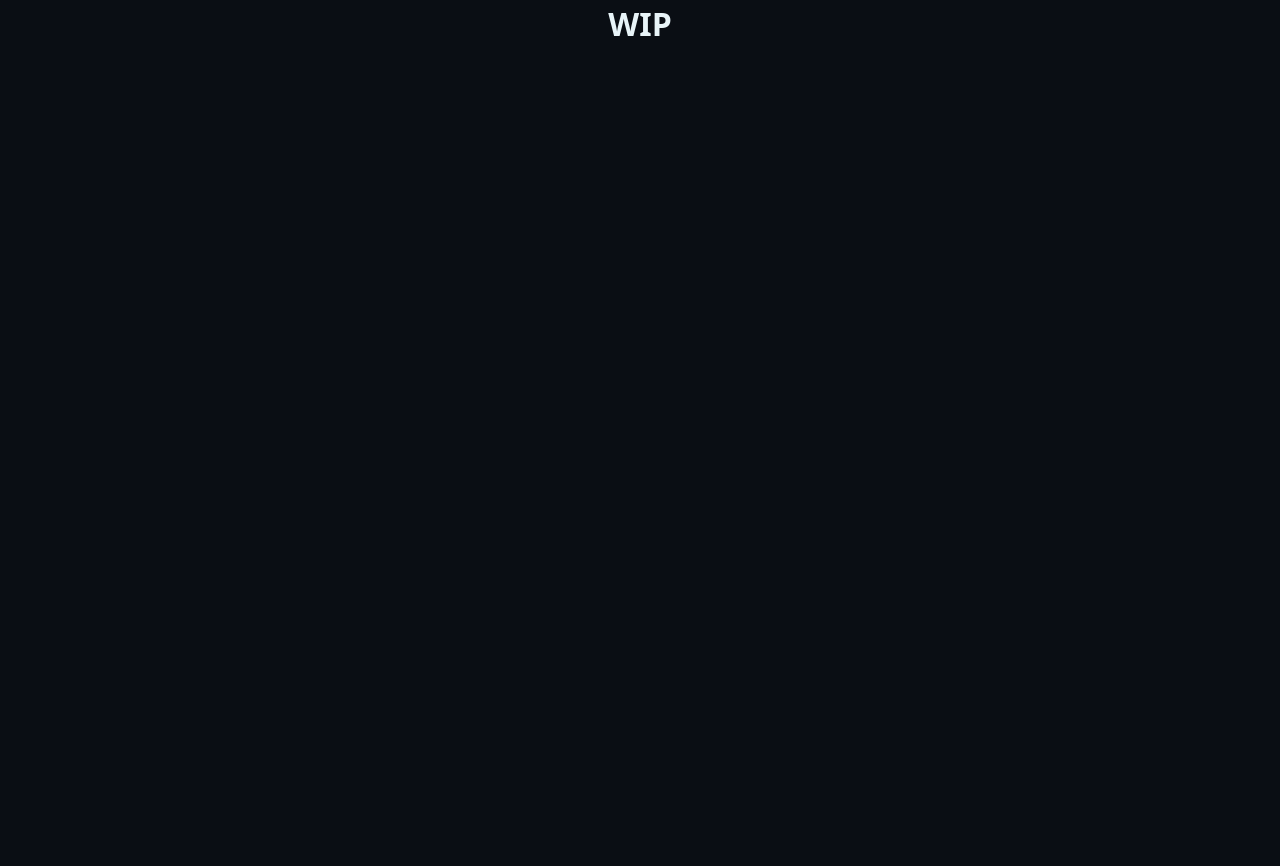
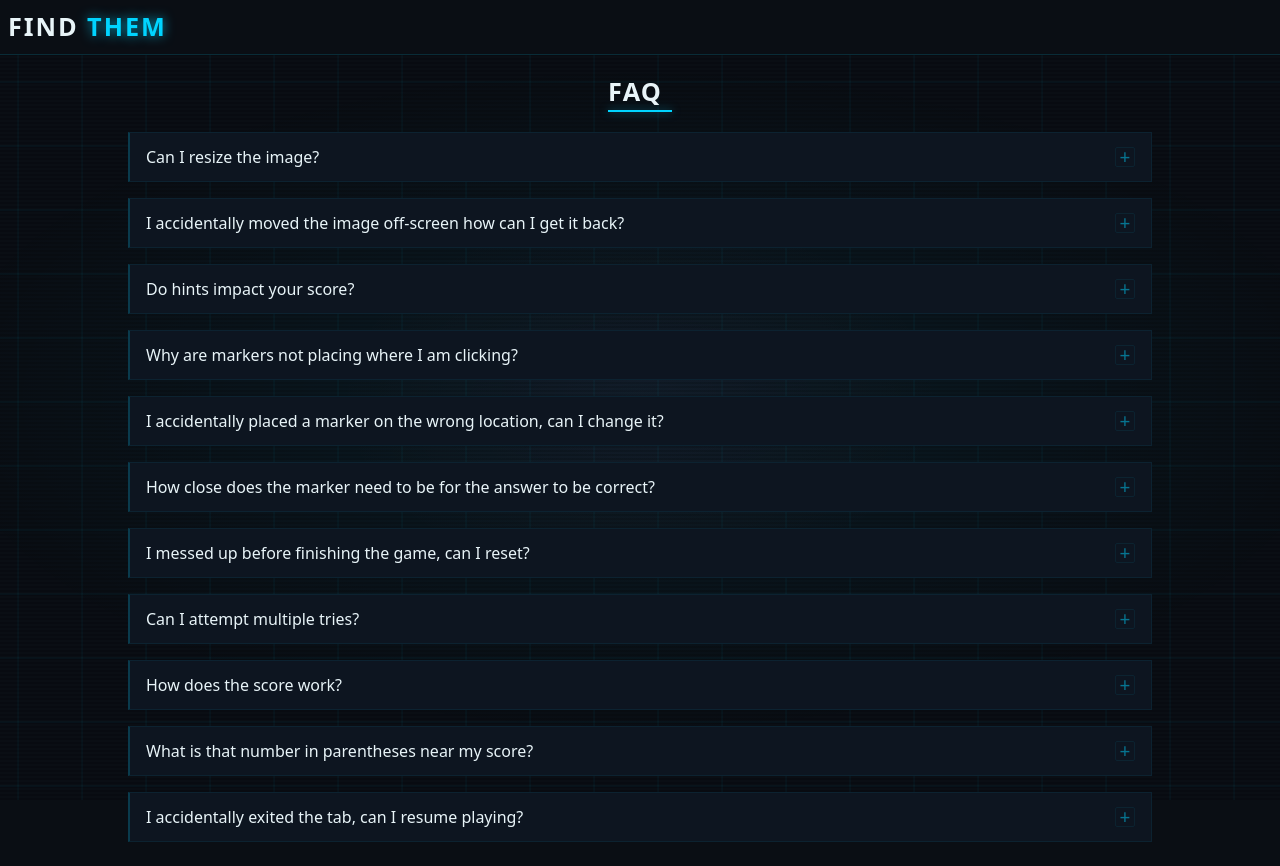
Before and after one commit to Dur4nt3/waldo_project_front, a React (Vite) app: page /faq in a window 1280 px wide. Before the commit this address had no page. Before the commit the page ends 800 px from the top, so only its background shows below. Built offline with nearby package versions, Linux system fonts and the light colour scheme; a web font is replaced by a local one.

Commit message:
Add Rules and FAQ

```diff
--- a/src/modules/routes/faq/FAQ.jsx
+++ b/src/modules/routes/faq/FAQ.jsx
@@ -1,9 +1,20 @@
 import BackgroundDecor from '../root/BackgroundDecor';
 import PageHeaderGeneric from '../root/PageHeaderGeneric';
 import FAQMain from './FAQMain';
+import RulesHeading from '../rules/RulesHeading';
+import FAQAccordion from './FAQAccordion';
 
 import FAQs from '../../utilities/FAQs';
 
 export default function FAQ() {
-    return <></>;
+    return (
+        <>
+            <BackgroundDecor />
+            <PageHeaderGeneric />
+            <FAQMain>
+                <RulesHeading headingText1='FAQ' />
+                <FAQAccordion faqs={FAQs} />
+            </FAQMain>
+        </>
+    );
 }
--- /dev/null
+++ b/src/modules/routes/faq/FAQAccordion.jsx
@@ -0,0 +1,27 @@
+import { Accordion } from '@mantine/core';
+
+import './stylesheets/FAQAccordion.css';
+
+export default function FAQAccordion({ faqs }) {
+    return (
+        <Accordion
+            radius={0}
+            variant='separated'
+            classNames={{
+                root: 'faq-accordion',
+                item: 'faq-accordion-item',
+                control: 'faq-accordion-control',
+                panel: 'faq-accordion-panel',
+                content: 'faq-accordion-content'
+            }}
+            chevron={<i className='faq-accordion-chevron'>+</i>}
+        >
+            {faqs.map((faq) => (
+                <Accordion.Item key={faq.question} value={faq.question}>
+                    <Accordion.Control>{faq.question}</Accordion.Control>
+                    <Accordion.Panel>{faq.answer}</Accordion.Panel>
+                </Accordion.Item>
+            ))}
+        </Accordion>
+    );
+}
--- /dev/null
+++ b/src/modules/routes/faq/stylesheets/FAQAccordion.css
@@ -0,0 +1,98 @@
+.faq-accordion {
+    width: 17.5rem;
+}
+
+.faq-accordion-item {
+    background-color: var(--misc-interactable-color);
+    border: 1px solid var(--primary-extremely-low-opacity);
+    border-left: 2px solid var(--primary-very-low-opacity);
+}
+
+.faq-accordion-item[data-active='true'] {
+    background-color: var(--misc-interactable-color);
+    border: 1px solid var(--primary-extremely-low-opacity);
+    border-left: 2px solid var(--primary-color);
+}
+
+.faq-accordion-chevron {
+    font-size: var(--fs-base);
+    font-style: normal;
+    color: var(--primary-half-opacity);
+
+    width: 20px;
+    height: 20px;
+
+    border: 1px solid var(--primary-extremely-low-opacity);
+    border-radius: 2px;
+
+    display: flex;
+    align-items: center;
+    justify-content: center;
+
+    transition: 0.2s;
+}
+
+.faq-accordion-item[data-active='true'] .faq-accordion-chevron {
+    background-color: var(--primary-extremely-low-opacity);
+    color: var(--primary-color);
+    transform: rotate(45deg);
+}
+
+.faq-accordion-control {
+    color: var(--light-text);
+
+    transition: 0.2s;
+}
+
+.faq-accordion-control:focus {
+    outline-color: var(--primary-color);
+}
+
+.faq-accordion-control:hover {
+    background-color: var(--primary-extremely-low-opacity);
+}
+
+.faq-accordion-item[data-active='true'] .faq-accordion-control {
+    color: var(--primary-color);
+}
+
+.faq-accordion-panel {
+    padding: 0 1rem 0.35rem 1rem;
+
+    font-size: var(--fs-sm);
+    border-top: 1px solid transparent;
+}
+
+.faq-accordion-content {
+    padding: 0;
+    padding-top: 0.35rem;
+    border-top: 1px solid var(--primary-extremely-low-opacity);
+}
+
+@media (min-width: 40rem) {
+    .faq-accordion {
+        width: 35rem;
+    }
+
+    .faq-accordion-panel {
+        font-size: var(--fs-base);
+    }
+}
+
+@media (min-width: 48rem) {
+    .faq-accordion {
+        width: 40rem;
+    }
+}
+
+@media (min-width: 64rem) {
+    .faq-accordion {
+        width: 48rem;
+    }
+}
+
+@media (min-width: 80rem) {
+    .faq-accordion {
+        width: 64rem;
+    }
+}
--- a/src/modules/routes/rules/stylesheets/RuleCard.css
+++ b/src/modules/routes/rules/stylesheets/RuleCard.css
@@ -15,10 +15,12 @@
 }
 
 .rule-card .rule-description {
+    max-width: 45ch;
+
     font-size: var(--fs-sm);
     font-weight: 400;
     letter-spacing: 0.03rem;
-    color: var(--light-subtext-sharper);
+    color: var(--light-text);
     line-height: 1.55;
     margin-top: 0.5rem;
 }
--- a/src/modules/routes/rules/stylesheets/RulesContainer.css
+++ b/src/modules/routes/rules/stylesheets/RulesContainer.css
@@ -1,6 +1,8 @@
 .rules-container {
-    display: flex;
-    flex-direction: column;
+    max-width: max-content;
+
+    display: grid;
+    grid-template-columns: 1fr;
     gap: 0.75rem;
 }
 
--- a/src/modules/routes/rules/stylesheets/RulesMain.css
+++ b/src/modules/routes/rules/stylesheets/RulesMain.css
@@ -2,8 +2,12 @@
 .faq-main {
     width: 100%;
     flex-grow: 1;
-    margin-top: 1rem;
+    margin: 1rem 0;
     z-index: 2;
 
     padding: 0.5rem;
+
+    display: flex;
+    flex-direction: column;
+    align-items: center;
 }
--- a/src/modules/utilities/FAQs.js
+++ b/src/modules/utilities/FAQs.js
@@ -1,12 +1,50 @@
 import FAQ from './classes/FAQ';
 
 const FAQs = [
-    new FAQ('Question 1', 'Answer 1'),
-    new FAQ('Question 2', 'Answer 2'),
-    new FAQ('Question 3', 'Answer 3'),
-    new FAQ('Question 4', 'Answer 4'),
-    new FAQ('Question 5', 'Answer 5'),
-    new FAQ('Question 6', 'Answer 6'),
+    new FAQ(
+        'Can I resize the image?',
+        'You can pan and zoom the image as you see fit by dragging/scrolling (mobile is supported).'
+    ),
+    new FAQ(
+        'I accidentally moved the image off-screen how can I get it back?',
+        'Simply click the "Reset View" button.'
+    ),
+    new FAQ(
+        'Do hints impact your score?',
+        'No, use them as you see fit, they only describe how a certain character looks.'
+    ),
+    new FAQ(
+        'Why are markers not placing where I am clicking?',
+        'The marker placing algorithm calculates where in the image itself did you click rather than where on the screen. When you reset the view, it will be placed accurately.'
+    ),
+    new FAQ(
+        'I accidentally placed a marker on the wrong location, can I change it?',
+        'Of course, simple click the delete (trash) icon in the marker menu for the relevant marker.'
+    ),
+    new FAQ(
+        'How close does the marker need to be for the answer to be correct?',
+        'Technically speaking, the calculation is from the top left to the bottom right of the character. If the center of your marker is anywhere within that range, the answer should be correct.'
+    ),
+    new FAQ(
+        'I messed up before finishing the game, can I reset?',
+        'Yes, simply use the "Reset Game" button in the bottom of the page (you will have to re-enter you name).'
+    ),
+    new FAQ(
+        'Can I attempt multiple tries?',
+        'There is nothing preventing you from doing that, but it is not encouraged to do so. Unrealistic scores will be removed.'
+    ),
+    new FAQ(
+        'How does the score work?',
+        'The score is simply the total time it took you to finish all levels (in milliseconds).'
+    ),
+    new FAQ(
+        'What is that number in parentheses near my score?',
+        'It is the amount of levels you completed.'
+    ),
+    new FAQ(
+        'I accidentally exited the tab, can I resume playing?',
+        'Your session is kept within your localStorage, as long as the token persists, you can resume playing.'
+    ),
 ];
 
 export default FAQs;
--- a/src/modules/utilities/rules.js
+++ b/src/modules/utilities/rules.js
@@ -1,12 +1,18 @@
 import Rule from './classes/Rule';
 
 const rules = [
-    new Rule('Summary 1', 'Description 1'),
-    new Rule('Summary 2', 'Description 2'),
-    new Rule('Summary 3', 'Description 3'),
-    new Rule('Summary 4', 'Description 4'),
-    new Rule('Summary 5', 'Description 5'),
-    new Rule('Summary 6', 'Description 6'),
+    new Rule(
+        'Find all hidden characters',
+        'Each level contains a set number of hidden characters. You must place a marker on every character to complete the level'
+    ),
+    new Rule(
+        'Place your markers carefully',
+        'Markers must be placed within a set radius of the character to count as correct.'
+    ),
+    new Rule(
+        'Time is tracked',
+        'Your completion time is recorded from the moment the level loads. Faster times rank higher on the leaderboard.'
+    ),
 ];
 
 export default rules;
--- a/src/router.jsx
+++ b/src/router.jsx
@@ -3,6 +3,7 @@ import { createBrowserRouter } from 'react-router';
 import Root from './modules/routes/root/Root';
 import Play from './modules/routes/play/Play';
 import Rules from './modules/routes/rules/Rules';
+import FAQ from './modules/routes/faq/FAQ';
 
 import rootLoader from './modules/utilities/loaders/rootLoader';
 
@@ -27,7 +28,13 @@ const router = createBrowserRouter([
         element: <Rules />,
         errorElement: <h1>WIP</h1>,
         hydrateFallbackElement: <FullscreenLoader />,
-    }
+    },
+    {
+        path: '/faq',
+        element: <FAQ />,
+        errorElement: <h1>WIP</h1>,
+        hydrateFallbackElement: <FullscreenLoader />,
+    },
 ]);
 
 export default router;
```
